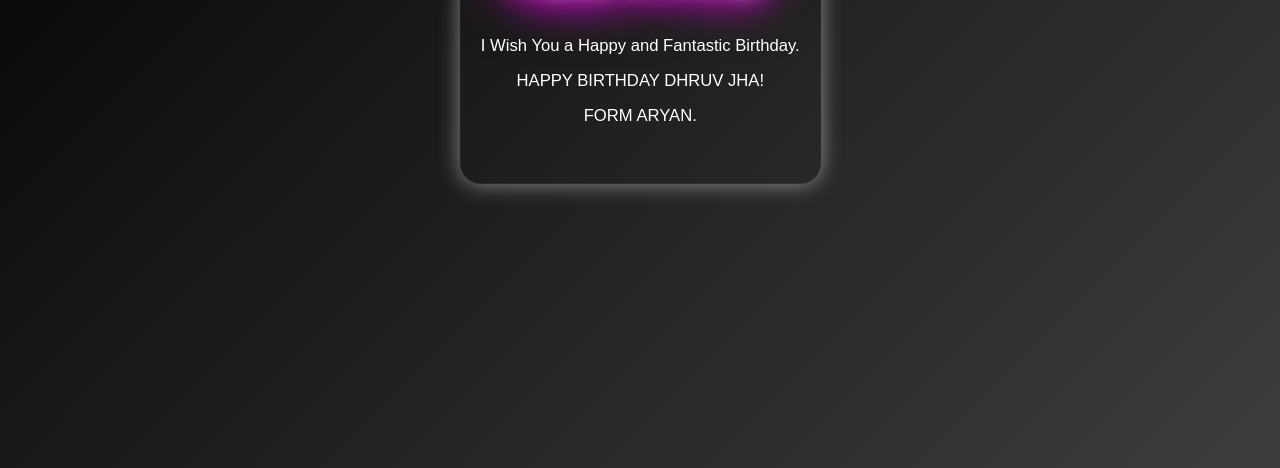
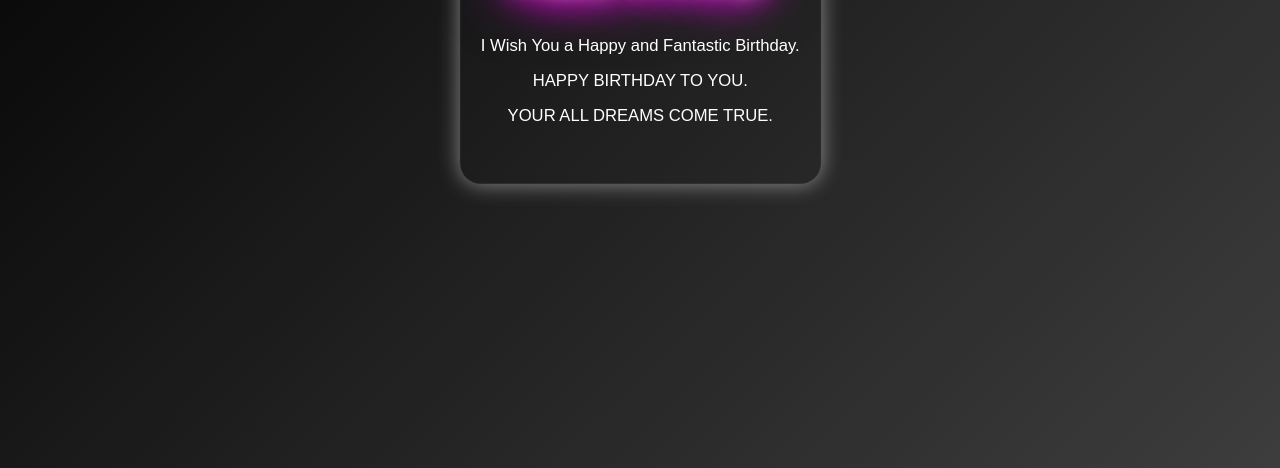
Before and after one commit to ARYANSINGH578/Birthday-website, a plain HTML site: page index.html in a window 1280 px wide. Shown: the part 348-816 px from the top of the page. Drawn offline with Linux system fonts and the light colour scheme.

Commit message:
Update index.html

```diff
--- a/index.html
+++ b/index.html
@@ -74,8 +74,8 @@
         <div class="birthday-wish">
             <h1 class="rainbow-text">Happy Birthday!</h1>
             <p>I Wish You a Happy and Fantastic Birthday.</p>
-            <p>HAPPY BIRTHDAY DHRUV JHA!</p>
-            <P>FORM ARYAN.</P>
+            <p>HAPPY BIRTHDAY TO YOU.</p>
+            <P>YOUR ALL DREAMS COME TRUE.</P>
         </div>
     </div>
 </body>
```
